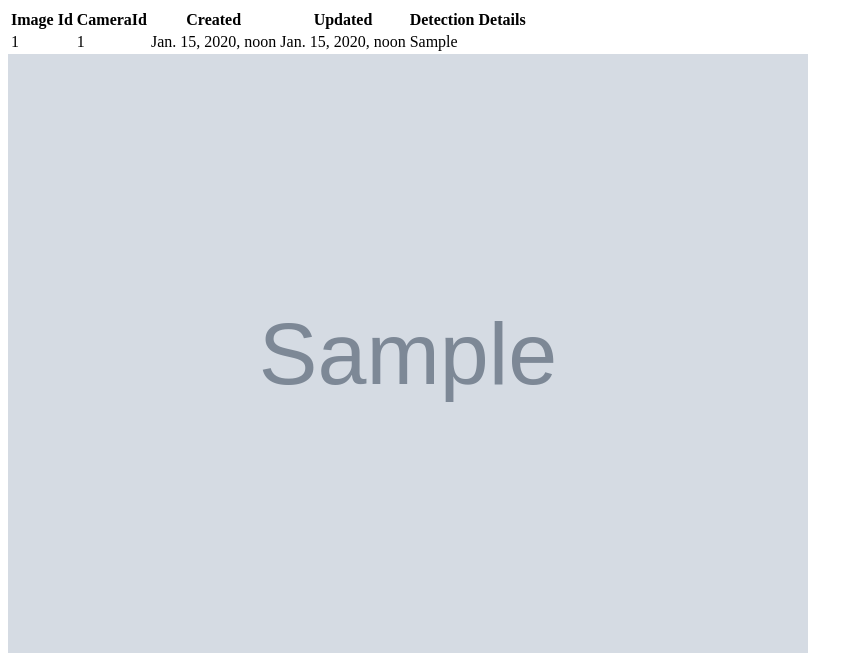
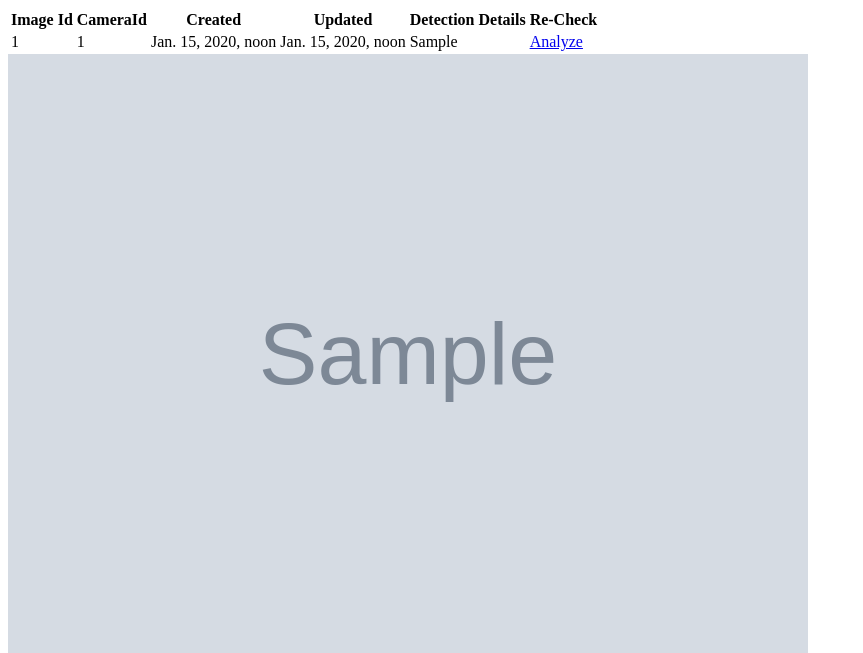
Before and after one commit to wbrocker/FP-Django, a Django app: page /image/1 in a window 1280 px wide. Shown: the top 653 px of the page, without its empty margins (0-863 px from the left). Run offline with Django 4.2, Linux system fonts and the light colour scheme; tables that the repository leaves empty hold one stand-in row (values such as "Sample post"); grey boxes marked "Sample" are stand-in pictures.

Commit message:
Re-Analyze of images included

```diff
--- a/dash/templates/dash/image.html
+++ b/dash/templates/dash/image.html
@@ -9,6 +9,7 @@
             <th>Created</th>
             <th>Updated</th>
             <th>Detection Details</th>
+            <th>Re-Check</th>
         </tr>
 
         <tr>
@@ -17,6 +18,7 @@
             <td>{{ image.created }}</td>
             <td>{{ image.updated }}</td>
             <td>{{ image.detection_data }}</td>
+            <td><a href="{% url 'imgcapture:analyze' pk=image.id %}">Analyze</a></td>
         </tr>
     </table>
     <img src="{{ image.image.url }}" width="800"">
--- a/imgcapture/urls.py
+++ b/imgcapture/urls.py
@@ -8,5 +8,6 @@ app_name = 'imgcapture'
 urlpatterns = [
     path('upload/', upload_image_view, name='upload_image'),
     path('delete/<int:pk>', views.delete_image, name='delete'),
+    path('analyze/<int:pk>', views.re_analyze, name='analyze'),
     path('success', success, name='success'),
 ]
```
Also changed, not shown: imgcapture/views.py (+10 -0 lines).
